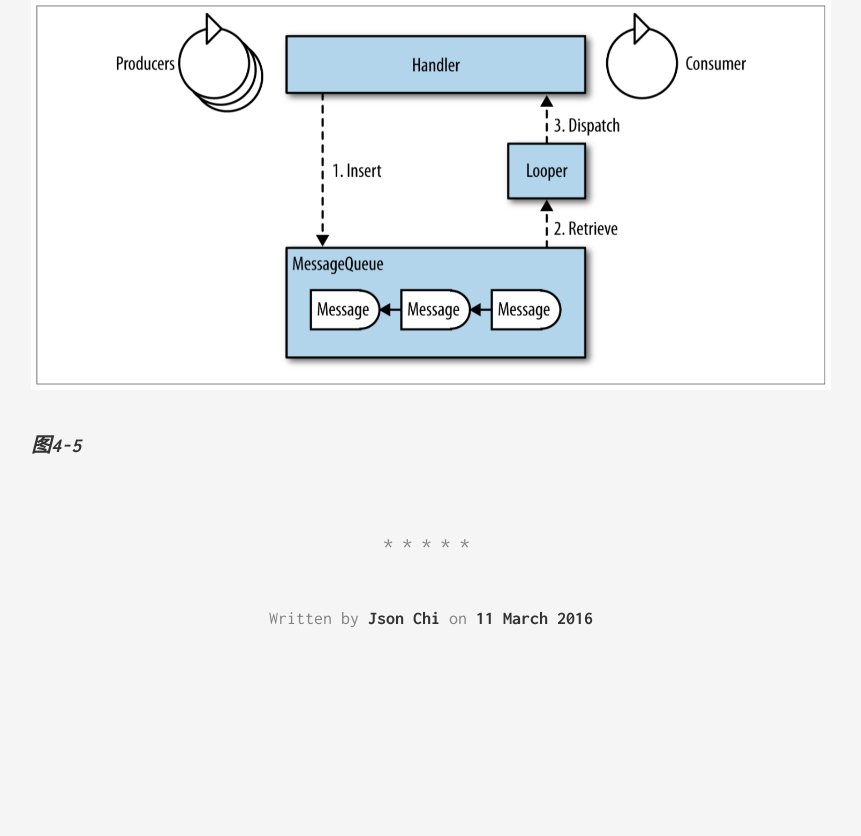
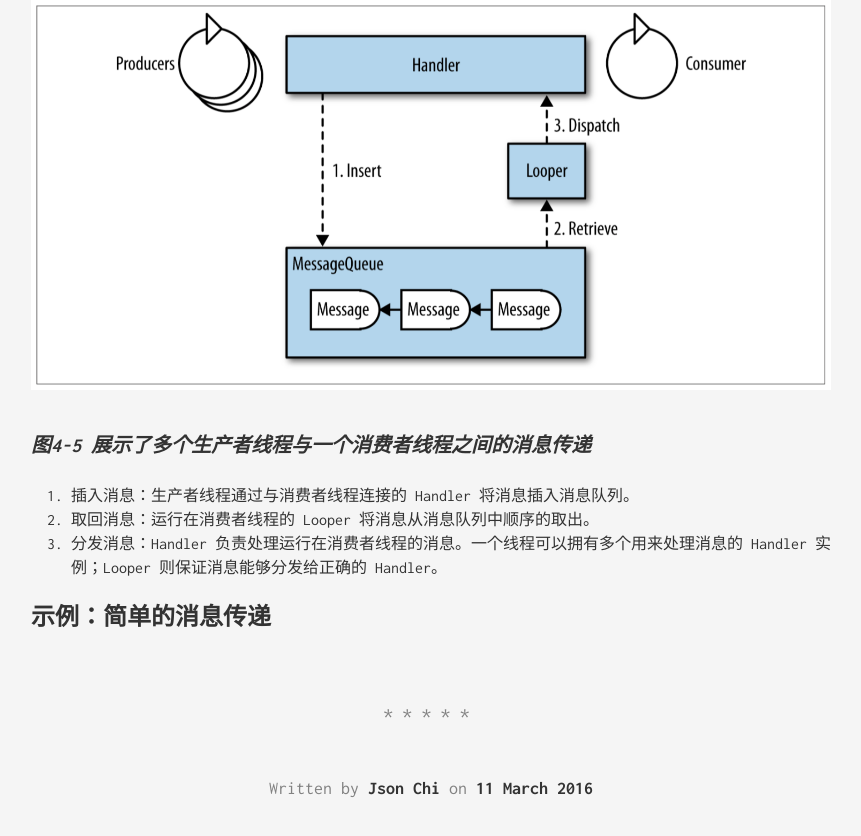
Before and after one commit to jsonchi/jsonchi.github.io, a Jekyll site: the page built from _posts/2016-03-11-android-message-passing.md, in a window 1280 px wide and 900 px high, scrolled down 1652 px. Shown: the top 836 px of the window, without its empty margins (209-1070 px from the left). Built offline with Jekyll 4.4.1, drawn with Linux system fonts in a browser that asks for light colours; comment, search, counter and statistics services are not loaded; before the commit the page ends 2382 px from its top, so only the background shows below that.

Commit message:
Add image resources and figure instructions

```diff
--- a/_posts/2016-03-11-android-message-passing.md
+++ b/_posts/2016-03-11-android-message-passing.md
@@ -35,4 +35,10 @@ title:  "Android 的消息传递"
 
 ![图4-5](/resources/images/figure-4-5.png)
 
-***图4-5***
+***图4-5 展示了多个生产者线程与一个消费者线程之间的消息传递***
+
+1. 插入消息：生产者线程通过与消费者线程连接的 Handler 将消息插入消息队列。
+2. 取回消息：运行在消费者线程的 Looper 将消息从消息队列中顺序的取出。
+3. 分发消息：Handler 负责处理运行在消费者线程的消息。一个线程可以拥有多个用来处理消息的 Handler 实例；Looper 则保证消息能够分发给正确的 Handler。
+
+## 示例：简单的消息传递
```
Also changed, not shown: resources/images/figure-4-10.png (added), resources/images/figure-4-6.png (added), resources/images/figure-4-7.png (added), resources/images/figure-4-8.png (added), resources/images/figure-4-9.png (added).
